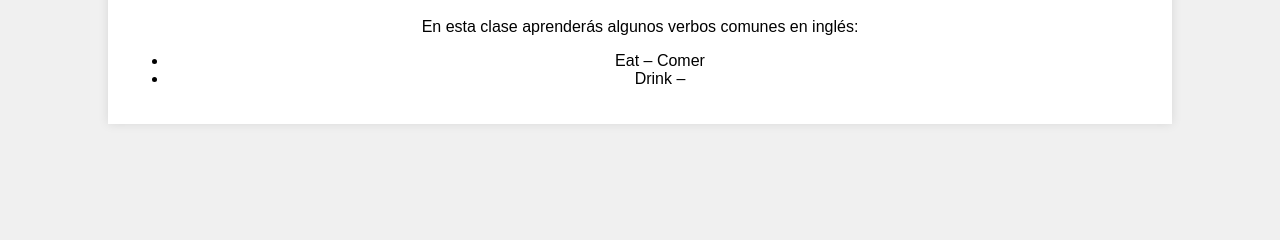
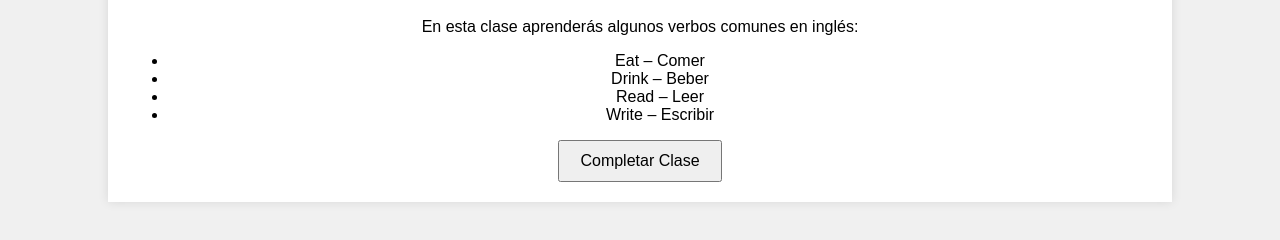
Before and after one commit to Santi9804/Plataforma-Clases-de-Ingles, a plain HTML site: page class9.html in a window 1280 px wide. Shown: the part 132-372 px from the top of the page. Drawn offline with Linux system fonts and the light colour scheme.

Commit message:
Update class9.html

```diff
--- a/class9.html
+++ b/class9.html
@@ -12,4 +12,12 @@
         <p>En esta clase aprenderás algunos verbos comunes en inglés:</p>
         <ul>
             <li>Eat – Comer</li>
-            <li>Drink –
+            <li>Drink – Beber</li>
+            <li>Read – Leer</li>
+            <li>Write – Escribir</li>
+        </ul>
+        <button onclick="completeClass(9)">Completar Clase</button>
+    </div>
+    <script src="script.js"></script>
+</body>
+</html>
```
